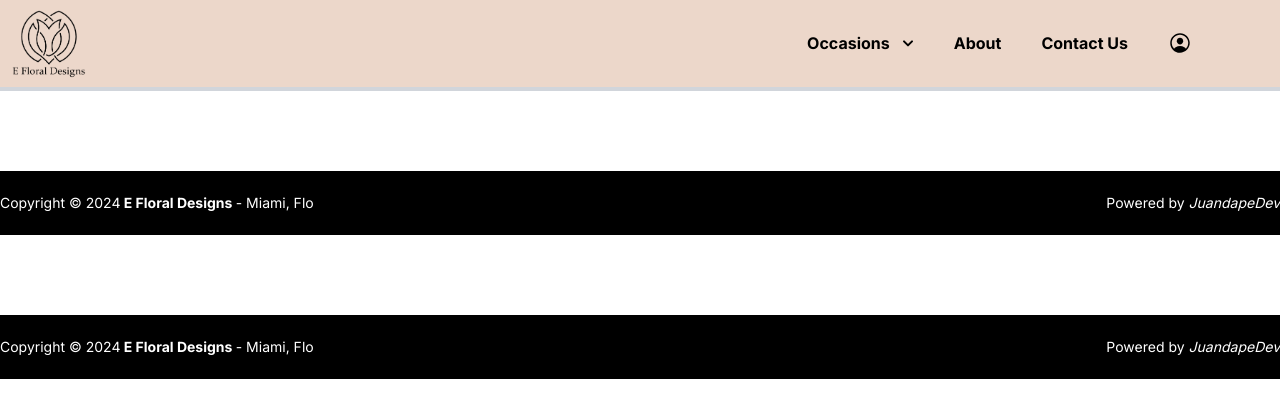
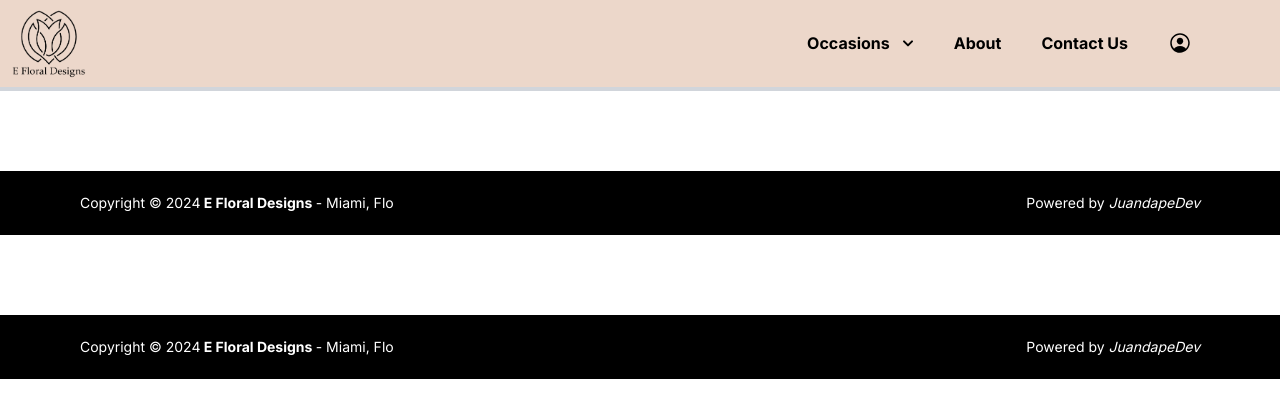
Before and after one commit to juandape/efloraldesigns, a Next.js app: page /footer in a window 1280 px wide. Shown: the top 418 px of the page. Built offline with nearby package versions, Linux system fonts and the light colour scheme.

Commit message:
fix: footer

```diff
--- a/src/app/footer/page.tsx
+++ b/src/app/footer/page.tsx
@@ -1,12 +1,12 @@
 export default function Footer() {
   return (
-    <footer className='bg-black flex bottom-0 w-screen h-16 inset-0 items-center justify-between text-white sm:text-sm text-xs mt-20'>
+    <footer className='bg-black flex bottom-0 w-full h-16 inset-0 items-center justify-between text-white sm:text-sm text-xs mt-20 px-20'>
       <p>
         Copyright &copy; 2024
         <strong> E Floral Designs </strong>- Miami, Flo
         <a className='text-blue-sky'></a>
       </p>
-      <p>Powered by <a href='https://juandape.dev' target="blank"><span className="italic hover:font-bold">JuandapeDev</span></a></p>
+      <p>Powered by <a href='https://juandape.dev' target="blank"><span className="italic hover:text-ocre">JuandapeDev</span></a></p>
     </footer>
   );
 }
```
